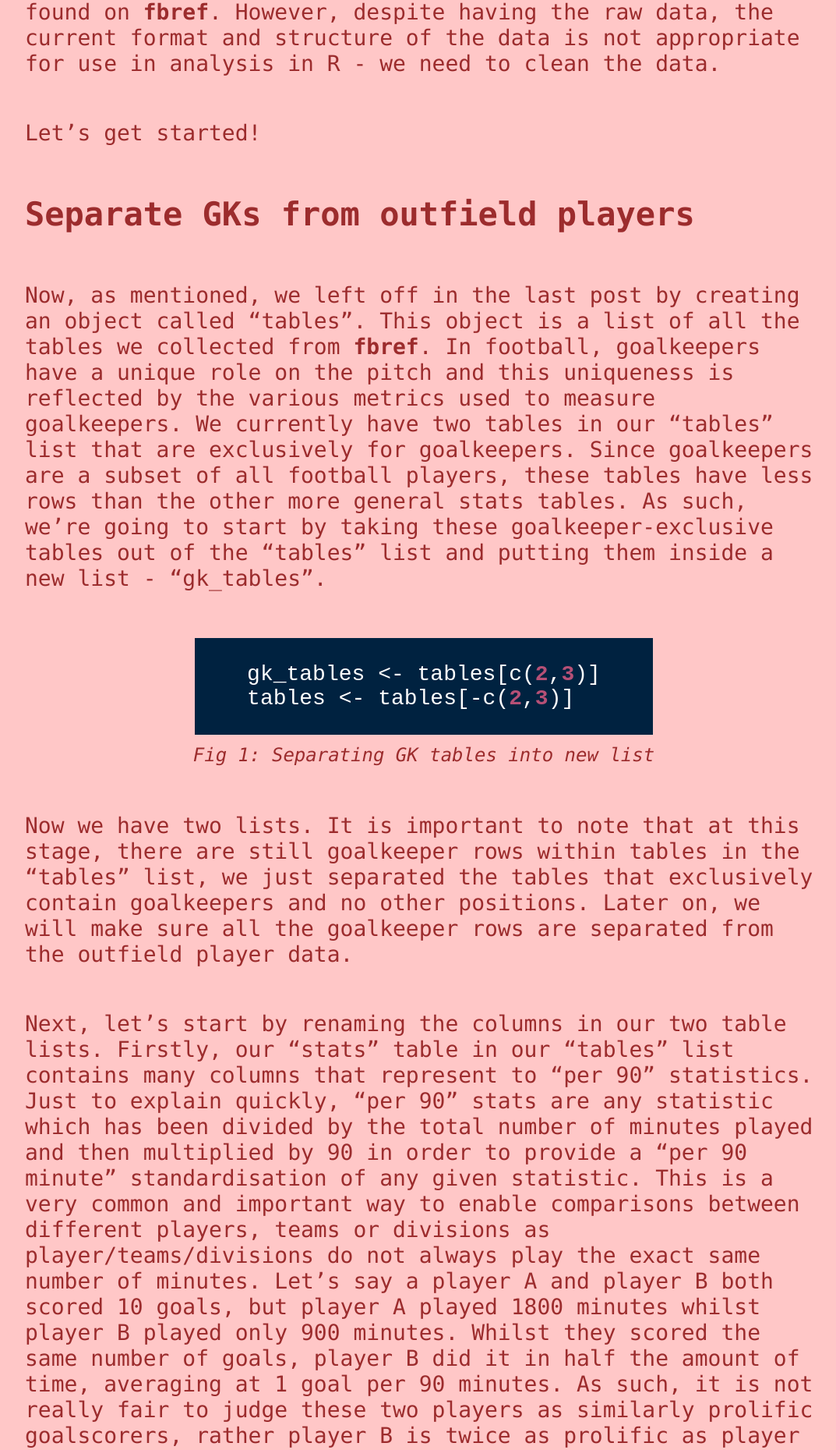
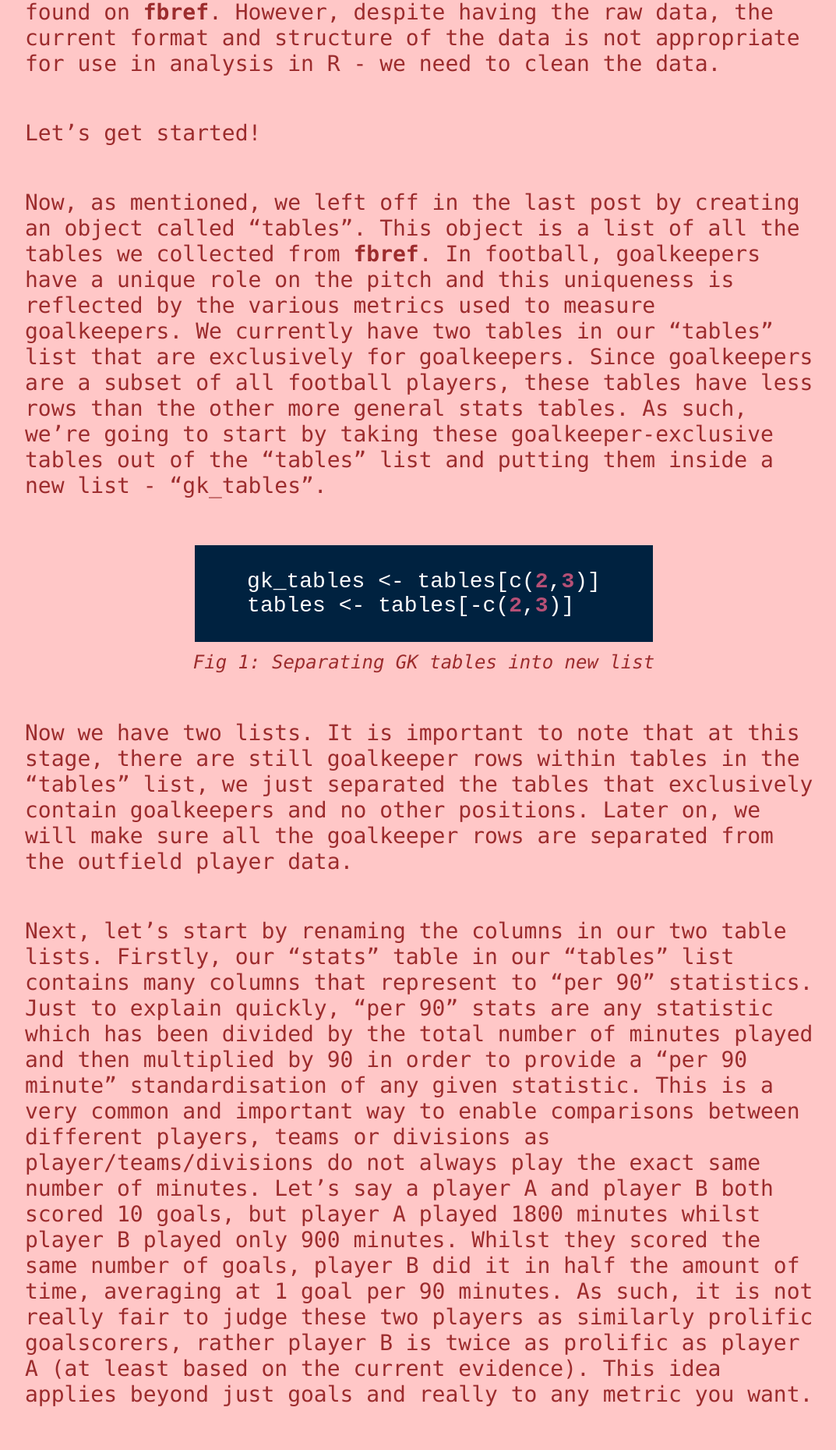
Before and after one commit to CharlieHomewood/website, a Jekyll site: the page built from _posts/projects/project 1/2023-07-20-project1-post3.md, in a window 1280 px wide. Shown: the part 460-2319 px from the top of the page at 78% size, without its empty margins (96-1169 px from the left). Built offline with Jekyll 4.4.1, drawn with Linux system fonts in a browser that asks for light colours.

Commit message:
29/07/2023 commit

```diff
--- a/_posts/projects/project 1/2023-07-20-project1-post3.md
+++ b/_posts/projects/project 1/2023-07-20-project1-post3.md
@@ -10,8 +10,6 @@ date: 24/07/2023
 Hello! In the <a id="otherpage-link" href="{{site.baseurl}}/projects/project1/2023/07/15/project1-post2">last post</a>, we collected our data from <a id="text-link" href="https://fbref.com/en/">fbref.com</a> in R and now have a list of tables that correspond to the different categories of player stats that can be found on <a id="text-link" href="https://fbref.com/en/">fbref</a>. However, despite having the raw data, the current format and structure of the data is not appropriate for use in analysis in R - we need to clean the data.
 
 Let's get started!
-
-## Separate GKs from outfield players
 
 Now, as mentioned, we left off in the last post by creating an object called "tables". This object is a list of all the tables we collected from <a id="text-link" href="https://fbref.com/en/">fbref</a>. In football, goalkeepers have a unique role on the pitch and this uniqueness is reflected by the various metrics used to measure goalkeepers. We currently have two tables in our "tables" list that are exclusively for goalkeepers. Since goalkeepers are a subset of all football players, these tables have less rows than the other more general stats tables. As such, we're going to start by taking these goalkeeper-exclusive tables out of the "tables" list and putting them inside a new list - "gk_tables".
 
```
